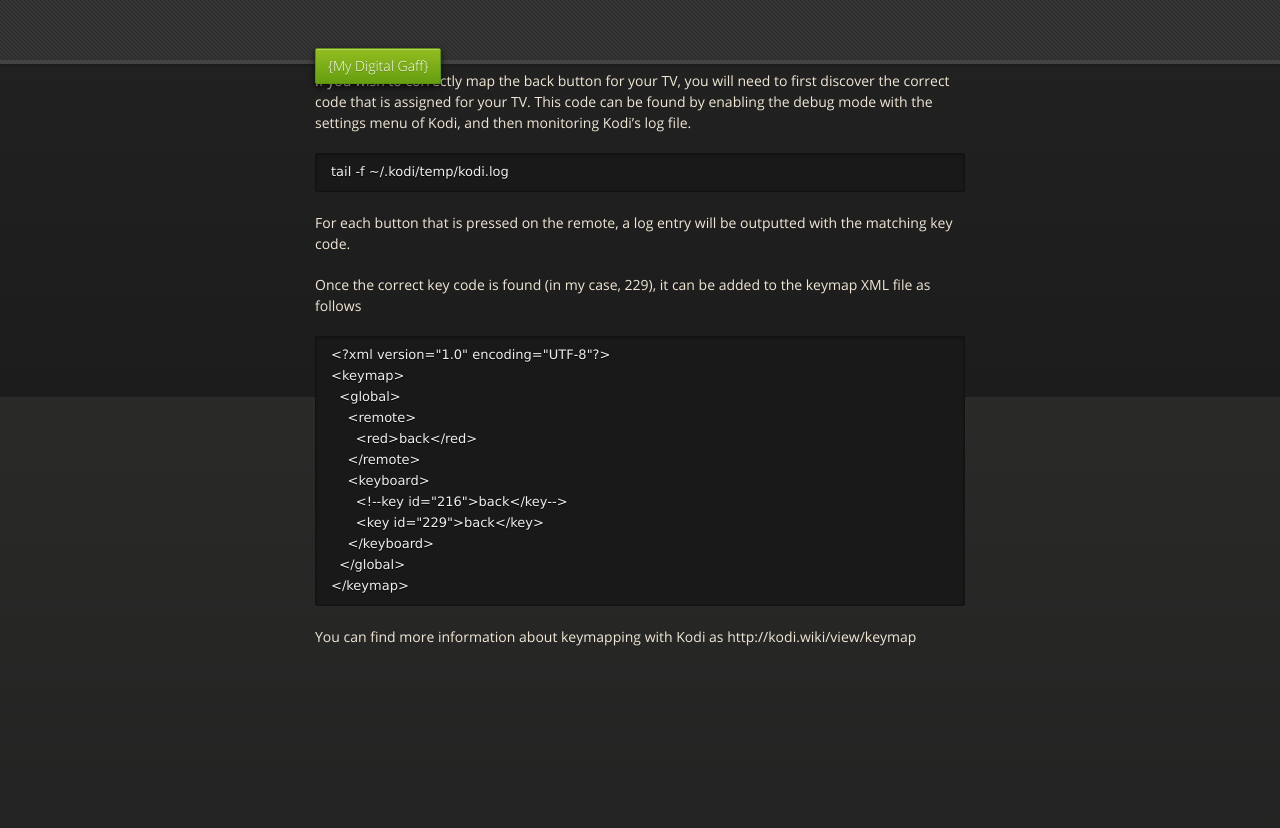
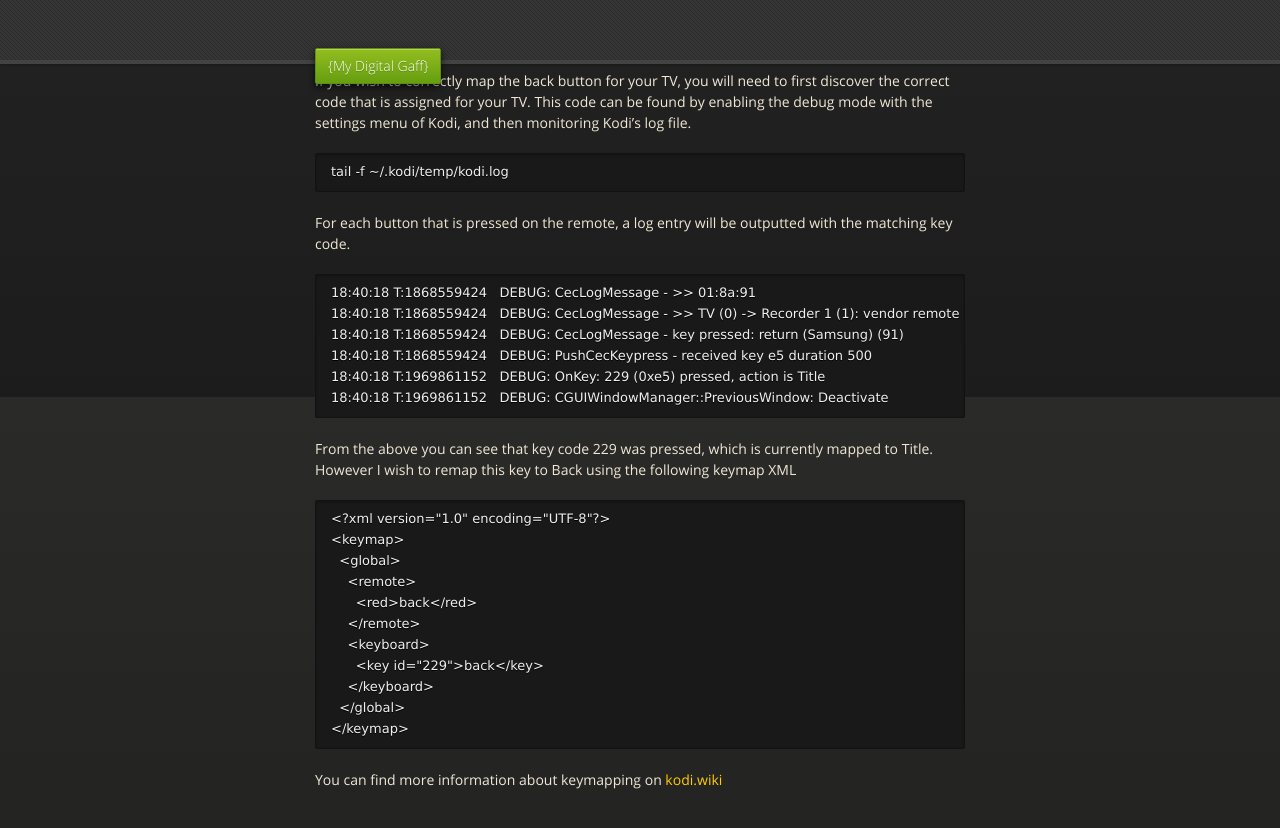
Before and after one commit to dmulligan/dmulligan.github.io, a Jekyll site: the page built from _posts/2016-03-21-Kodi-Custom-Keymaps.md, in a window 1280 px wide and 900 px high, scrolled down 503 px. Shown: the top 828 px of the window. Built offline with Jekyll 4.4.1, drawn with Linux system fonts in a browser that asks for light colours; nearby versions of some CDN libraries; Markdown is read by kramdown in place of the engine named in the settings; before the commit the page ends 1260 px from its top, so only the background shows below that.

Commit message:
Finished off the Kodi post

```diff
--- a/_posts/2016-03-21-Kodi-Custom-Keymaps.md
+++ b/_posts/2016-03-21-Kodi-Custom-Keymaps.md
@@ -25,11 +25,19 @@ monitoring Kodi's log file.
 
     tail -f ~/.kodi/temp/kodi.log
 
+
 For each button that is pressed on the remote, a log entry will be outputted with the matching key code.
 
+    18:40:18 T:1868559424   DEBUG: CecLogMessage - >> 01:8a:91
+    18:40:18 T:1868559424   DEBUG: CecLogMessage - >> TV (0) -> Recorder 1 (1): vendor remote button down (8A)
+    18:40:18 T:1868559424   DEBUG: CecLogMessage - key pressed: return (Samsung) (91)
+    18:40:18 T:1868559424   DEBUG: PushCecKeypress - received key e5 duration 500
+    18:40:18 T:1969861152   DEBUG: OnKey: 229 (0xe5) pressed, action is Title
+    18:40:18 T:1969861152   DEBUG: CGUIWindowManager::PreviousWindow: Deactivate
 
 
-Once the correct key code is found (in my case, 229), it can be added to the keymap XML file as follows
+From the above you can see that key code 229 was pressed, which is currently mapped to Title. However I wish to remap this key to Back using the following
+keymap XML
 
     <?xml version="1.0" encoding="UTF-8"?>
     <keymap>
@@ -38,10 +46,10 @@ Once the correct key code is found (in my case, 229), it can be added to the key
           <red>back</red>
         </remote>
         <keyboard>
-          <!--key id="216">back</key-->
           <key id="229">back</key>
         </keyboard>
       </global>
     </keymap>
 
-You can find more information about keymapping with Kodi as http://kodi.wiki/view/keymap
+
+You can find more information about keymapping on [kodi.wiki](http://kodi.wiki/view/keymap)
```
